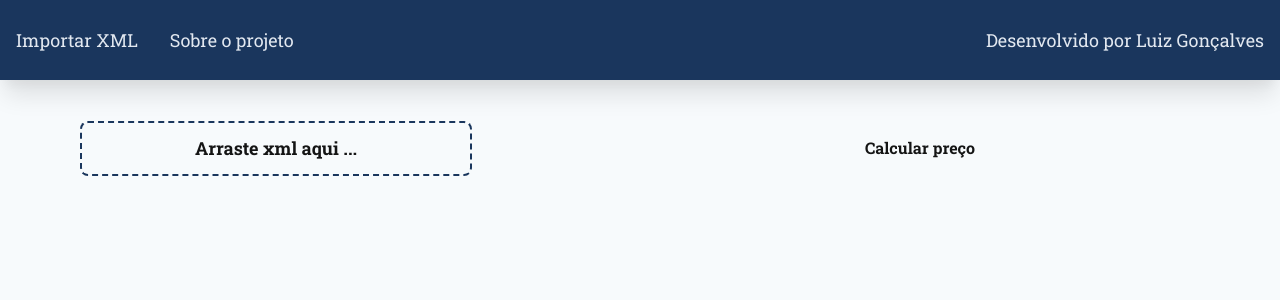
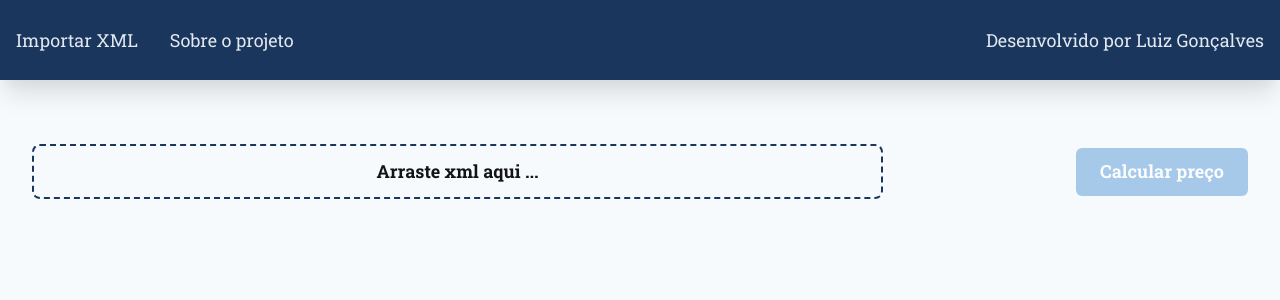
Before and after one commit to luiz21goncalves/calculate-taxes-web, a Next.js app: page /import in a window 1280 px wide. Shown: the top 300 px of the page. Built offline with nearby package versions, Linux system fonts and the light colour scheme.

Commit message:
refactor: add chakra-ui in Import page

```diff
--- a/src/pages/import.tsx
+++ b/src/pages/import.tsx
@@ -2,10 +2,10 @@ import { useState } from 'react';
 
 import axios from 'axios';
 import { toast } from 'react-toastify';
+import { Box, Button, Flex, SimpleGrid, Text } from '@chakra-ui/react';
 
 import Header from '../components/Header';
 import Upload from '../components/Upload';
-import { Container, Content, TableHeader, TableFooter } from '../styles/import';
 import Table, { Product } from '../components/Table';
 import { formattedPrice } from '../utils';
 
@@ -33,7 +33,7 @@ interface Note {
 
 export default function Import() {
   const [note, setNote] = useState<Note>({} as Note);
-  const [showInput, setShowInput] = useState(true);
+  const [showTable, setShowTable] = useState(true);
   const [file, setFile] = useState(null);
 
   const handleUpload = (files: File[]) => {
@@ -52,7 +52,7 @@ export default function Import() {
 
       setNote(response.data);
 
-      setShowInput(false);
+      setShowTable(false);
     } catch (err) {
       console.error(err);
       toast.error('Ocorreu um erro tente novamente ou contate o desenvolvedor');
@@ -63,56 +63,48 @@ export default function Import() {
     <>
       <Header />
 
-      <Container>
-        <Content>
+      <Box maxW={1280} mx="auto" mt="16" px="4">
+        <Flex
+          align="center"
+          justify="space-between"
+          maxW={1280}
+          mx="auto"
+          px="4"
+        >
           <Upload onUpload={handleUpload} file={file} />
 
-          <button type="button" onClick={handleSubmit}>
+          <Button
+            colorScheme="blue"
+            type="submit"
+            size="lg"
+            onClick={handleSubmit}
+            isDisabled={!file}
+          >
             Calcular preço
-          </button>
-        </Content>
+          </Button>
+        </Flex>
 
-        {!showInput && (
-          <>
-            <TableHeader>
-              <strong>Número: {note.number}</strong>
-              <div>
-                <span>Comprador</span>
-
-                <p>{note.customer.name}</p>
-
-                <p>
-                  <b>CNPJ: </b>
-                  <span>{note.customer.cnpj}</span>
-                </p>
-              </div>
-              <div>
-                <span>Venderdor</span>
-
-                <p>{note.seller.name}</p>
-
-                <p>
-                  <b>CNPJ: </b>
-                  <span>{note.seller.cnpj}</span>
-                </p>
-              </div>
-            </TableHeader>
-
+        {!showTable && (
+          <Box mt="12">
             <Table products={note.products} />
 
-            <TableFooter>
-              <p>TOTAL DA NF-e: {formattedPrice(note.total.nf)}</p>
-              <p>VALOR DOS PRODUTOS: {formattedPrice(note.total.products)}</p>
-              <p>ICMS ST: {formattedPrice(note.total.icms_st)}</p>
-              <p>IPI: {formattedPrice(note.total.ipi)}</p>
-              <p>SEGURO: {formattedPrice(note.total.safe)}</p>
-              <p>FRETE: {formattedPrice(note.total.shipping)}</p>
-              <p>DESCONTO: {formattedPrice(note.total.discount)}</p>
-              <p>OUTRAS DESPESAS: {formattedPrice(note.total.others)}</p>
-            </TableFooter>
-          </>
+            <SimpleGrid columns={4} mt="8" gap="4">
+              <Text fontWeight="bold">
+                TOTAL DA NF-e: {formattedPrice(note.total.nf)}
+              </Text>
+              <Text>
+                VALOR DOS PRODUTOS: {formattedPrice(note.total.products)}
+              </Text>
+              <Text>ICMS ST: {formattedPrice(note.total.icms_st)}</Text>
+              <Text>IPI: {formattedPrice(note.total.ipi)}</Text>
+              <Text>SEGURO: {formattedPrice(note.total.safe)}</Text>
+              <Text>FRETE: {formattedPrice(note.total.shipping)}</Text>
+              <Text>DESCONTO: {formattedPrice(note.total.discount)}</Text>
+              <Text>OUTRAS DESPESAS: {formattedPrice(note.total.others)}</Text>
+            </SimpleGrid>
+          </Box>
         )}
-      </Container>
+      </Box>
     </>
   );
 }
```
